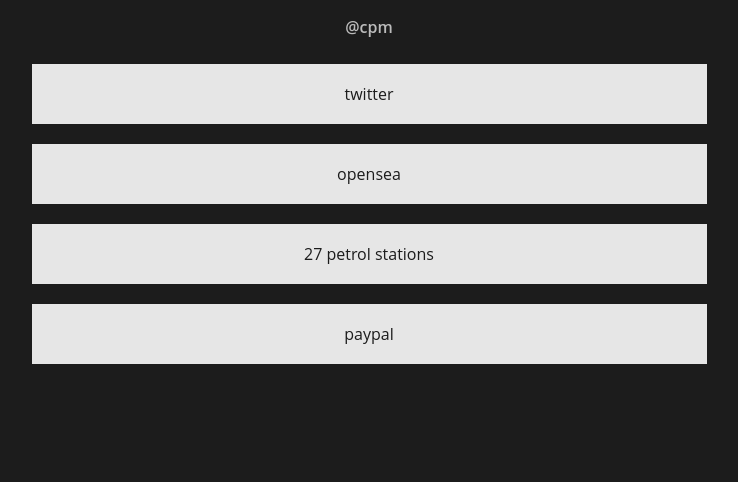
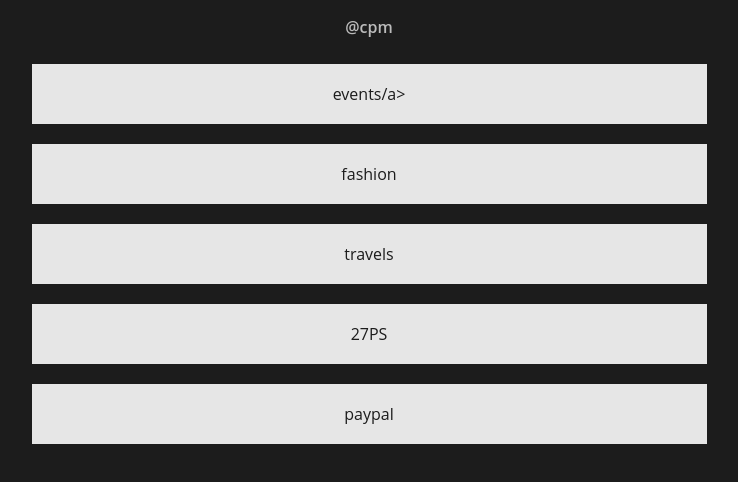
Before and after one commit to 0xcpm/index, a plain HTML site: page index.html in a window 1280 px wide. Shown: the part 148-630 px from the top of the page, without its empty margins (271-1009 px from the left). Drawn offline with Linux system fonts and the light colour scheme; a web font is replaced by a local one.

Commit message:
links maj

```diff
--- a/index.html
+++ b/index.html
@@ -14,9 +14,11 @@
 
     <a href="https://www.instagram.com/cpm044" id="userName">@cpm</a>
     <div id="links">
-	<a class="link" href="https://cpm200.github.io/cc/events.html" target="_blank">twitter</a>
-        <a class="link" href="https://cpm200.github.io/cc/fashion.html" target="_blank">opensea</a>
-        <a class="link" href="https://cpm200.github.io/cc/travels.html" target="_blank">27 petrol stations</a>
+	<a class="link" href="https://cpm200.github.io/cc/events.html" target="_blank">events/a>
+        <a class="link" href="https://cpm200.github.io/cc/fashion.html" target="_blank">fashion</a>
+        <a class="link" href="https://cpm200.github.io/cc/travels.html" target="_blank">travels</a>
+        <a class="link" href="https://oncyber.io/cpm" target="_blank">27PS<a/>
+
         <a class="link" href="https://paypal.me/cpm404" target="_blank">paypal</a>
 
 
```
